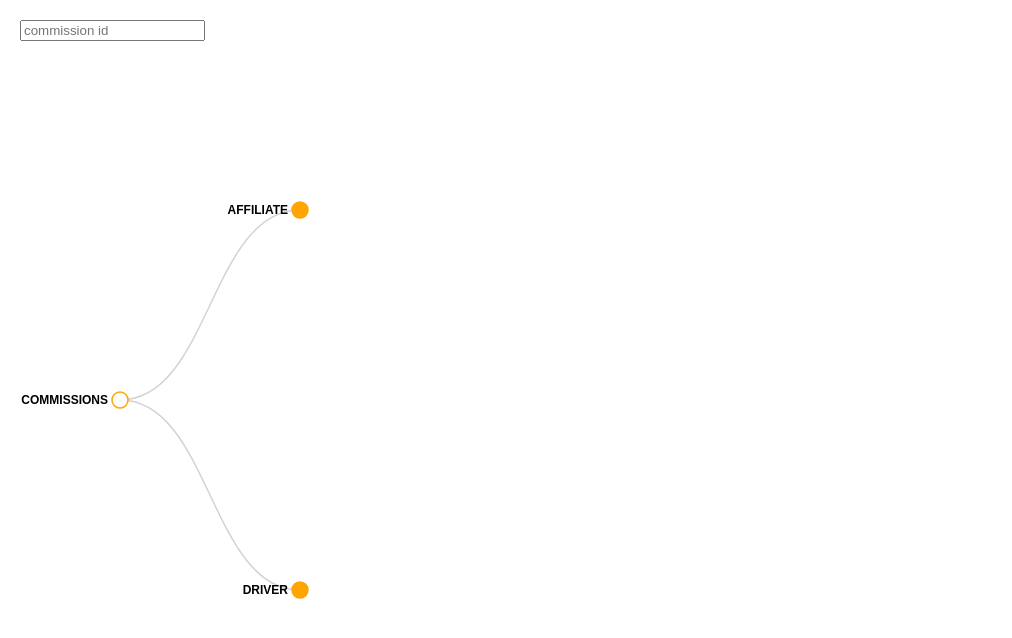
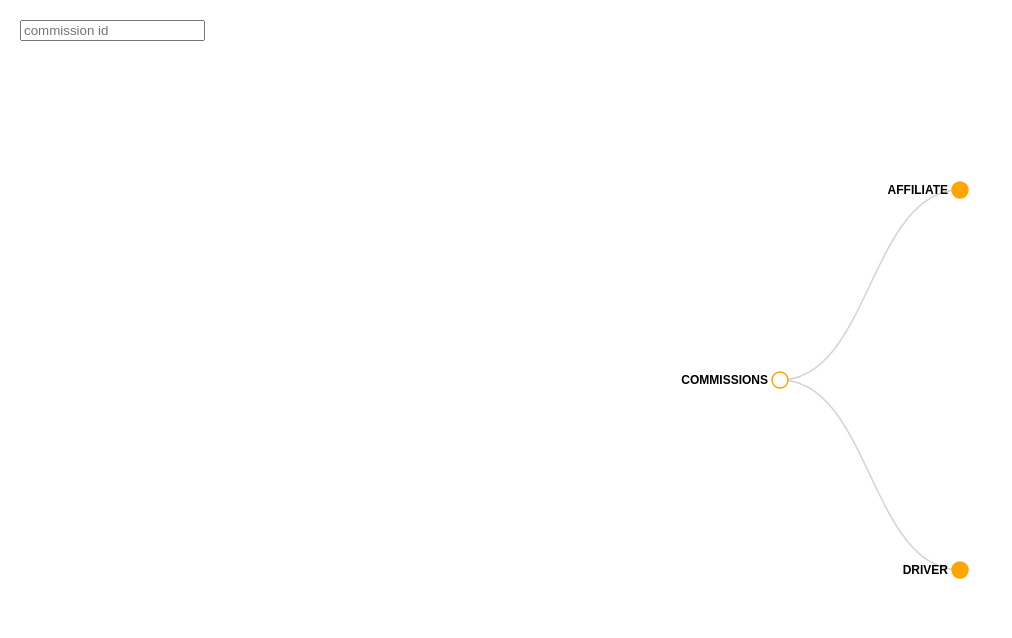
Before and after one commit to mandrej/d3, a plain HTML site: page commissions.html in a window 1280 px wide. Shown: the top 638 px of the page, without its empty margins (0-1012 px from the left). Drawn offline with nearby package versions, Linux system fonts and the light colour scheme.

Commit message:
reverting center_node

```diff
--- a/commissions.html
+++ b/commissions.html
@@ -5,6 +5,7 @@
     text {
         fill: black;
         font-family: sans-serif;
+/*        pointer-events: none;*/
     }
     .node { cursor: pointer; }
     .node circle {
@@ -34,23 +35,34 @@
         var margin = {top: 20, right: 120, bottom: 20, left: 120},
             width = 1800 - margin.right - margin.left,
             height = 800 - margin.top - margin.bottom,
-            horizontal_gap = 180;
+            gap = 180;
 
-        var zooming = true,
+        var center_node = true,
             collapse_parent_children = false;
 
         var i = 0, duration = 500, root;
         var format = d3.time.format("%a, %b %e %I:%M%p %Y");
 
         var zoom = d3.behavior.zoom()
-            .scaleExtent([1, 5])
+            .scaleExtent([1, 3])
             .on("zoom", refresh);
 
         function refresh() {
-            if (zooming) {
-                svg.attr("transform","translate(" + d3.event.translate + ")" + " scale(" + d3.event.scale + ")");
-                update(root);
-            }
+            svg.attr("transform","translate(" + d3.event.translate + ") scale(" + d3.event.scale + ")");
+            update(root);
+        }
+
+        function centerNode(source) {
+            var z =  (d3.event && d3.event.scale) ? d3.event.scale : 1;
+            x = -source.y0;
+            y = -source.x0;
+            x = x * z + width / 2;
+            y = y * z + height / 2;
+            d3.select('g').transition()
+                .duration(duration)
+                .attr("transform", "translate(" + x + "," + y + ") scale(" + z + ")");
+            zoom.scale(z);
+            zoom.translate([x, y]);
         }
 
         var tree = d3.layout.tree()
@@ -114,7 +126,7 @@
                 }
             }
             update(d);
-//            if (zooming) update(root);
+            if (center_node) centerNode(d);
         }
 
         d3.json("data/definitions.big.json", function(error, definitions) {
@@ -153,13 +165,14 @@
 
             root.values.forEach(collapse);
             update(root);
+            if (center_node) centerNode(root);
 
             document.getElementById('search').onkeydown = function(e) {
                 if(e.keyCode==13) search(this.value);
             }
 
             function search(id) {
-                var search = definitions.filter(function(rec) {return rec.od == id;});
+                var search = definitions.filter(function(rec) {return rec.od == id;}); // TODO rec.od
                 if (search.length == 1) {
                     var found = search[0];
                     if (!root.values) toggle(root);
@@ -199,8 +212,8 @@
 
             // Normalize for fixed-depth.
             nodes.forEach(function(d) {
-                d.y = d.depth * horizontal_gap;
-//                d.y = d.depth * horizontal_gap / z;
+//                d.y = d.depth * gap;
+                d.y = d.depth * gap / z;
             });
 
             // Update the nodes…
```
